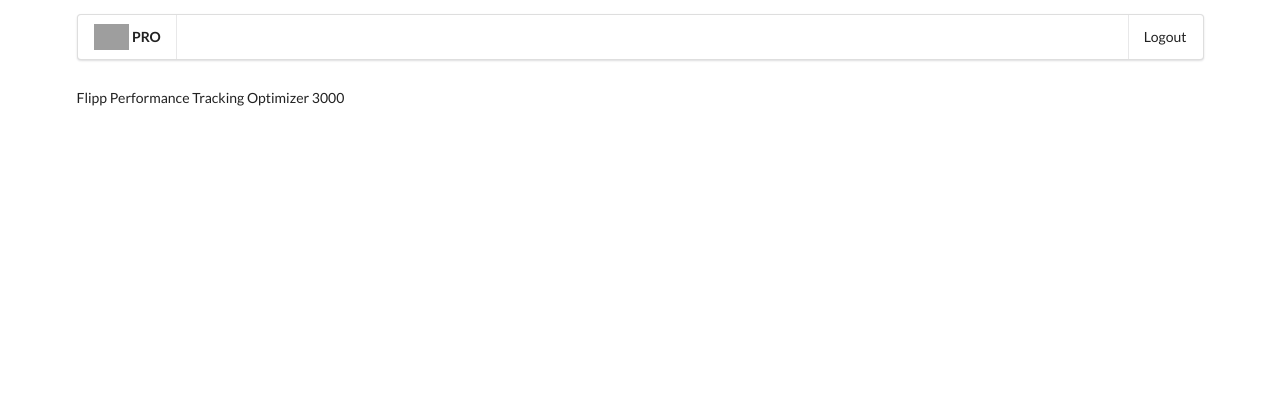
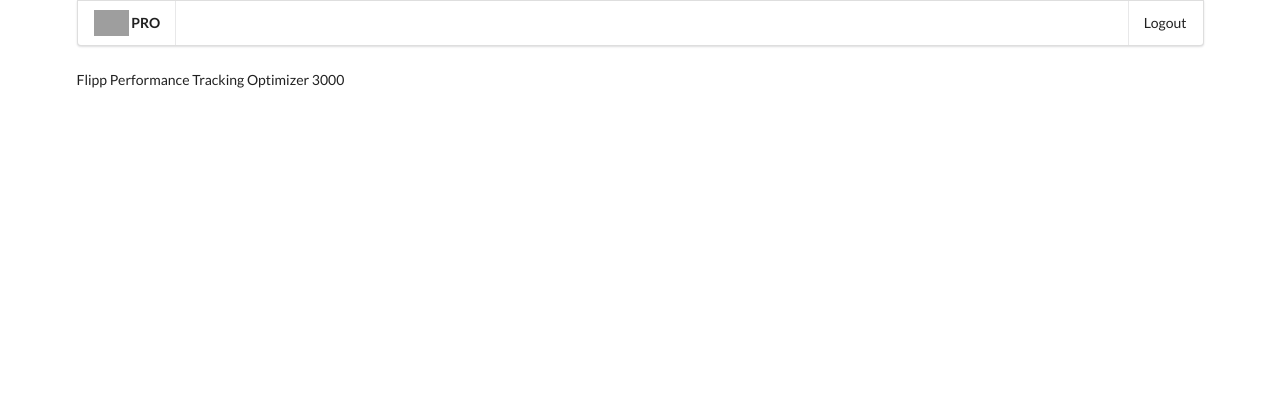
Before and after one commit to timwu20/flipp_pro, a Django app: page / in a window 1280 px wide. Shown: the top 420 px of the page. Before the commit the page ends 106 px from the top, so only its background shows below. Run offline with Django 3.2, Linux system fonts and the light colour scheme; grey boxes are pictures that could not be loaded.

Commit message:
revised header styles

```diff
--- a/pro/pro/app/static/dist/css/styles.css
+++ b/pro/pro/app/static/dist/css/styles.css
@@ -1,5 +1,17 @@
 header {
-  margin-top: 1rem;
-  margin-bottom: 2rem; }
-  header .ui.menu > a.item:first-child {
-    font-weight: bold; }
+  margin-top: 0rem;
+  margin-bottom: 2rem;
+  position: fixed;
+  top: 0;
+  left: 0;
+  width: 100%; }
+  header .ui.menu {
+    border-top-left-radius: 0;
+    border-top-right-radius: 0; }
+    header .ui.menu > a.item:first-child {
+      font-weight: bold; }
+      header .ui.menu > a.item:first-child img {
+        margin-right: 0.2rem; }
+
+.ui.main.container {
+  margin-top: 5rem; }
--- a/pro/pro/app/static/scss/styles.scss
+++ b/pro/pro/app/static/scss/styles.scss
@@ -1,10 +1,24 @@
 header{
-  margin-top: 1rem;
+  margin-top: 0rem;
   margin-bottom: 2rem;
 
+  position: fixed;
+  top: 0;
+  left: 0;
+  width: 100%;
+
   .ui.menu{
+    border-top-left-radius: 0;
+    border-top-right-radius: 0;
+
     & > a.item:first-child{
       font-weight: bold;
+      img{
+        margin-right: 0.2rem;
+      }
     }
   }
 }
+.ui.main.container{
+  margin-top: 5rem;
+}
--- a/pro/pro/app/templates/base.html
+++ b/pro/pro/app/templates/base.html
@@ -27,10 +27,11 @@
 
 </head>
 <body>
-  <header class="ui container">
+  <header>
+    <div class="ui container">
       <div class="ui menu">
         <a class="item">
-        <img style="margin-right: 0.25rem;" src="{% static 'images/flipp-logo.png' %}">PRO
+          <img src="{% static 'images/flipp-logo.png' %}">PRO
         </a>
         <!--
         <a class="item">Features</a>
@@ -38,6 +39,7 @@
         -->
         <div class="right menu">
           <a href="#" class="item">Logout</a>
+        </div>
       </div>
     </div>
   </header>
```
Lines whose indentation alone changed are shown as unchanged.
